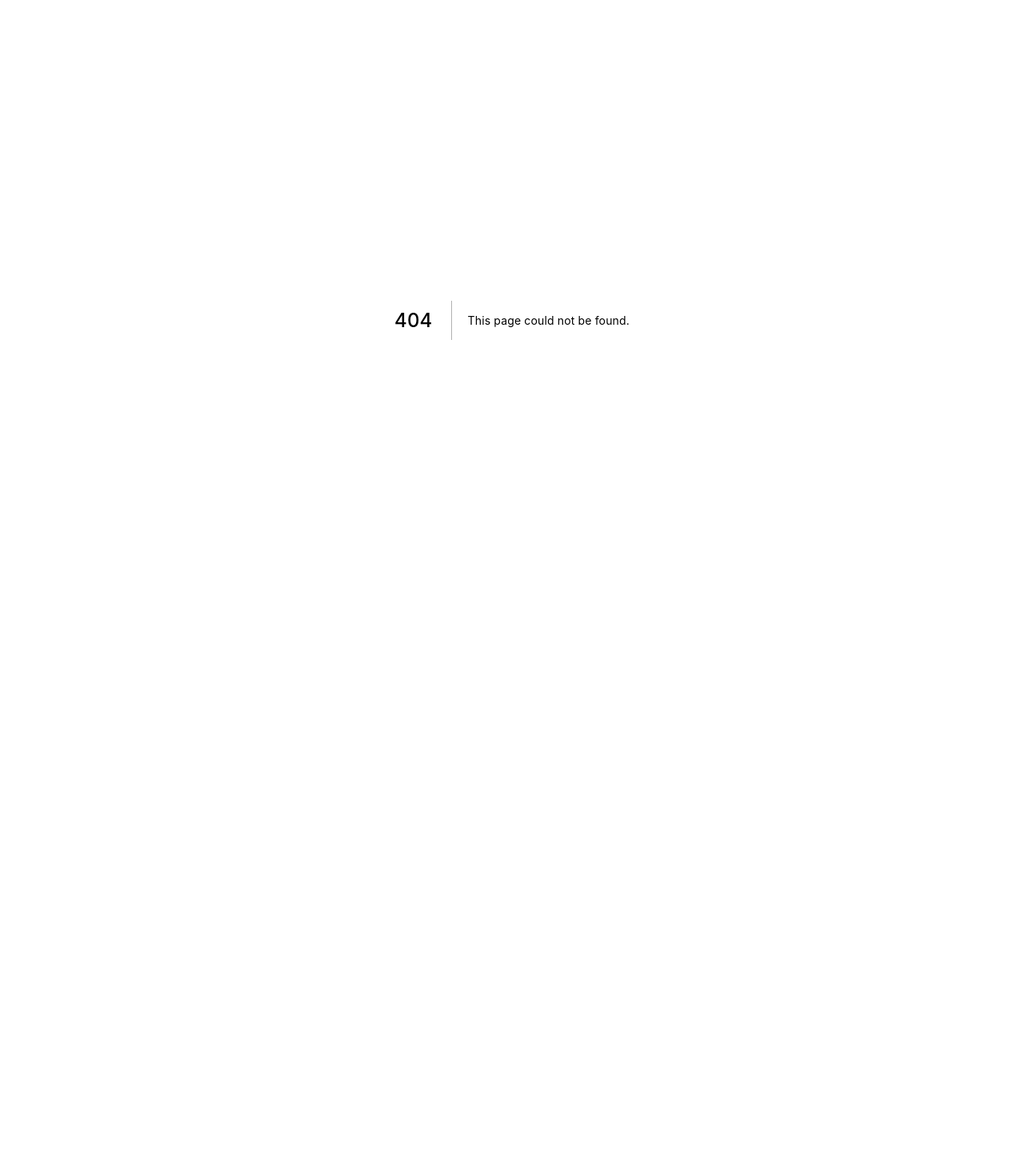
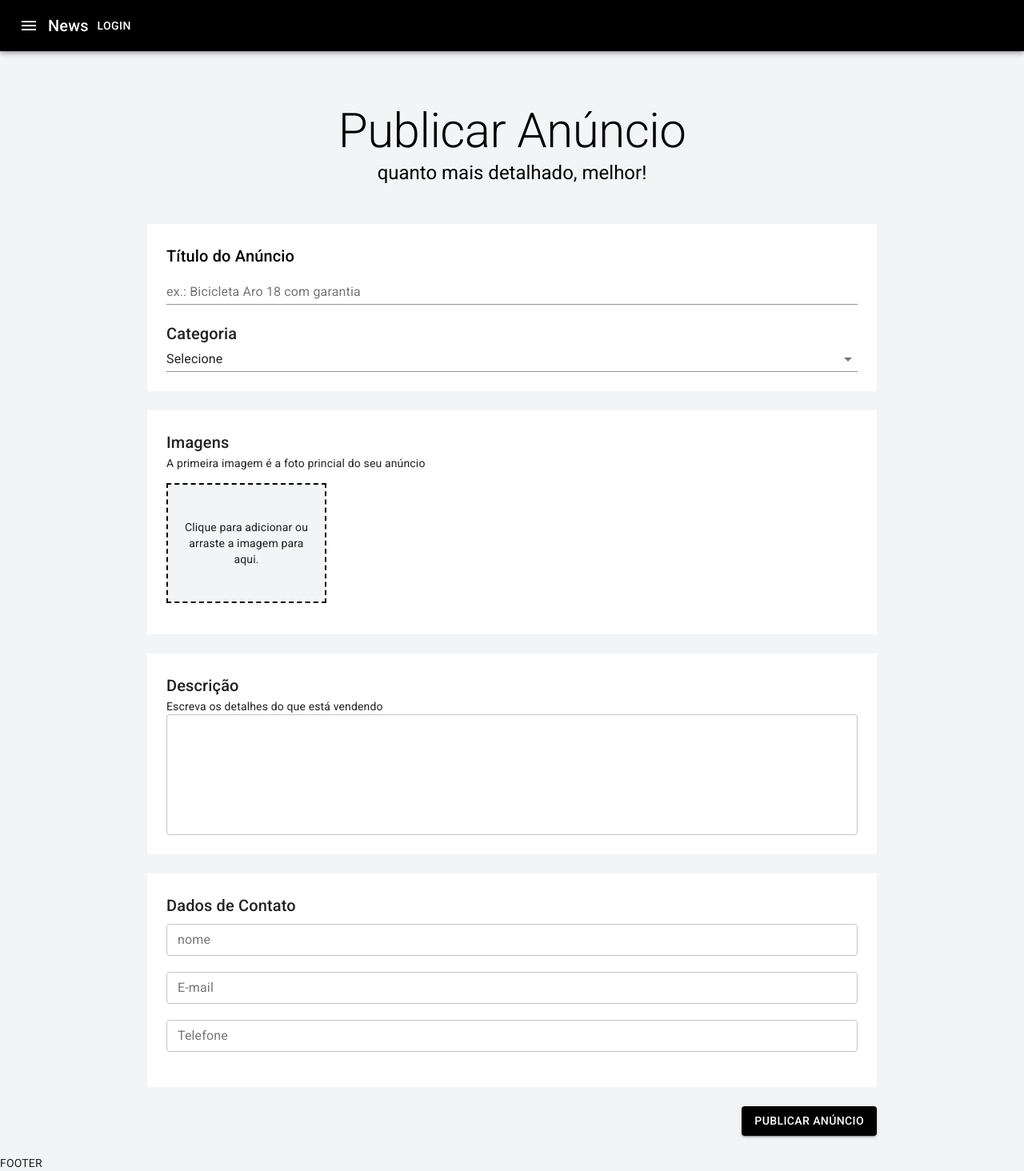
Before and after one commit to walterjrr/Anunx-Next-, a Next.js app: page /user/Publish in a window 1280 px wide. Before the commit this address had no page. Shown: the whole page at 80% size. Before the commit the page ends 800 px from the top, so only its background shows below. Built offline with nearby package versions, Linux system fonts and the light colour scheme.

Commit message:
adcionando feature de upload de imagens

```diff
--- a/package.json
+++ b/package.json
@@ -13,7 +13,8 @@
     "@material-ui/styles": "^4.11.4",
     "next": "12.0.7",
     "react": "17.0.2",
-    "react-dom": "17.0.2"
+    "react-dom": "17.0.2",
+    "react-dropzone": "^12.0.4"
   },
   "devDependencies": {
     "eslint": "8.4.0",
--- /dev/null
+++ b/pages/user/Publish.jsx
@@ -0,0 +1,265 @@
+import React, { useState } from 'react'
+
+import {
+    Container,
+    Typography,
+    Box,
+    TextField,
+    Select,
+    MenuItem,
+    Button,
+    IconButton,
+} from "@material-ui/core";
+import { makeStyles } from "@material-ui/core/styles";
+import { DeleteForever } from "@material-ui/icons";
+import { useDropzone } from 'react-dropzone'
+
+import TemplateDefault from "../../src/templates/Default";
+
+
+const useStyles = makeStyles((theme) => ({
+    mask: {},
+    mainImage: {},
+    container: {
+        padding: theme.spacing(8, 0, 6),
+    },
+    box: {
+        backgroundColor: theme.palette.background.white,
+        padding: theme.spacing(3),
+    },
+    boxContainer: {
+        paddingBottom: theme.spacing(3),
+    },
+    thumbsContainer: {
+        display: "flex",
+        marginTop: 15,
+        flexWrap: 'wrap',
+    },
+    dropzone: {
+        width: 200,
+        height: 150,
+        backgroundColor: theme.palette.background.default,
+        border: "2px dashed black",
+        display: "flex",
+        justifyContent: "center",
+        alignItems: "center",
+        textAlign: "center",
+        cursor: "pointer",
+        padding: 10,
+        margin: "0 15px 15px 0",
+    },
+    thumb: {
+        position: "relative",
+        width: 200,
+        height: 150,
+        backgroundSize: "cover",
+        margin: '0 15px 15px 0',
+        backgroundPosition: "center center",
+
+
+        "& $mainImage": {
+            backgroundColor: "blue",
+            padding: "6px 10px",
+            position: "absolute",
+            bottom: 0,
+            left: 0,
+        },
+
+        "&:hover": {
+            "& $mask": {
+                display: "flex",
+            },
+        },
+
+        "& $mask": {
+            display: "none",
+            justifyContent: "center",
+            alignItems: "center",
+            textAlign: "center",
+            backgroundColor: "rgba(0,0,0,0.7)",
+            height: "100%",
+            width: "100%",
+        },
+    },
+}));
+
+const Publish = () => {
+    const [files, setFiles] = useState([])
+    const { getRootProps, getInputProps } = useDropzone({
+        accept: 'image/*',
+        onDrop: (acceptedFile) => {
+            const newFiles = acceptedFile.map(file => {
+                return Object.assign(file, {
+                    preview: URL.createObjectURL(file)
+                })
+            })
+
+            setFiles([
+                ...files,
+                ...newFiles,
+            ])
+        }
+    })
+
+    const handleRemoveFile = fileName => {
+        const newFileState = files.filter(file => file.name !== fileName)
+        setFiles(newFileState)
+    }
+
+    const classes = useStyles();
+    return (
+        <TemplateDefault>
+            <Container maxWidth='sm' className={classes.container}>
+                <Typography component='h1' variant='h2' align='center' color='primary'>
+                    Publicar Anúncio
+                </Typography>
+
+                <Typography component='h5' variant='h5' align='center' color='primary'>
+                    quanto mais detalhado, melhor!
+                </Typography>
+            </Container>
+
+            <Container maxWidth='md' className={classes.boxContainer}>
+                <Box className={classes.box}>
+                    <Typography component='h6' variant='h6' color='primary'>
+                        Título do Anúncio
+                    </Typography>
+                    <TextField
+                        label='ex.: Bicicleta Aro 18 com garantia'
+                        size='small'
+                        fullWidth
+                    />
+                    <br />
+                    <br />
+                    <Typography component='h6' variant='h6' color='textPrimary'>
+                        Categoria
+                    </Typography>
+                    <Select
+                        native
+                        value=''
+                        fullWidth
+                        // onChange={handleChangeCategory}
+                        inputProps={{
+                            name: "age",
+                        }}
+                    >
+                        <option value=''>Selecione</option>
+                        <option value='Bebê e criança'>Bebê e criança</option>
+                        <option value='Agricultura'>Agricultura</option>
+                        <option value='Moda'>Moda</option>
+                        <option value='Carro, Moto e Barcos'>Carro, Moto e Barcos</option>
+                        <option value='Serviços'>Serviços</option>
+                        <option value='Lazer'>Lazer</option>
+                        <option value='Móveis, Casa e Jardim'>Móveis, Casa e Jardim</option>
+                        <option value='Imóveis'>Imóveis</option>
+                        <option value='Equipamentos e Ferramentas'>
+                            Equipamentos e Ferramentas
+                        </option>
+                        <option value='Celulares e Tablets'>Celulares e Tablets</option>
+                        <option value='Esportes'>Esportes</option>
+                        <option value='Tecnologia'>Tecnologia</option>
+                        <option value='Emprego'>Emprego</option>
+                        <option value='Outros'>Outros</option>
+                    </Select>
+                </Box>
+            </Container>
+
+            <Container maxWidth='md' className={classes.boxContainer}>
+                <Box className={classes.box}>
+                    <Typography component='h6' variant='h6' color='textPrimary'>
+                        Imagens
+                    </Typography>
+                    <Typography component='div' variant='body2' color='textPrimary'>
+                        A primeira imagem é a foto princial do seu anúncio
+                    </Typography>
+
+
+                    <Box className={classes.thumbsContainer}>
+                        <Box className={classes.dropzone} {...getRootProps()}>
+                            <input {...getInputProps()} />
+                            <Typography variant='body2' color='textPrimary'>
+                                Clique para adicionar ou arraste a imagem para aqui.
+                            </Typography>
+                        </Box>
+                        {
+                            files.map((file, index) => (
+                                <Box
+                                    key={file.name}
+                                    className={classes.thumb}
+                                    style={{
+                                        backgroundImage: `url(${file.preview})`,
+                                    }}
+                                >
+                                    {
+                                        index === 0
+                                        ?   <Box className={classes.mainImage}>
+                                                <Typography variant='body2' color='secondary'>
+                                                Principal
+                                                </Typography>
+                                            </Box>
+                                        : null
+                                    }
+
+                                    <Box className={classes.mask}>
+                                        <IconButton color='secondary' onClick={() => handleRemoveFile(file.name)}>
+                                            <DeleteForever fontSize='large' />
+                                        </IconButton>
+                                    </Box>
+                                </Box>
+                            ))
+                        }
+
+                    </Box>
+                </Box>
+            </Container>
+
+            <Container maxWidth='md' className={classes.boxContainer}>
+                <Box className={classes.box}>
+                    <Typography component='h6' variant='h6' color='textPrimary'>
+                        Descrição
+                    </Typography>
+                    <Typography component='div' variant='body2' color='textPrimary'>
+                        Escreva os detalhes do que está vendendo
+                    </Typography>
+                    <TextField multiline rows={6} variant='outlined' fullWidth />
+                </Box>
+            </Container>
+
+            <Container maxWidth='md' className={classes.boxContainer}>
+                <Box className={classes.box}>
+                    <Typography
+                        component='h6'
+                        variant='h6'
+                        color='textPrimary'
+                        gutterBottom
+                    >
+                        Dados de Contato
+                    </Typography>
+                    <TextField label='nome' size='small' variant='outlined' fullWidth />
+                    <br />
+                    <br />
+                    <TextField label='E-mail' size='small' variant='outlined' fullWidth />
+                    <br />
+                    <br />
+                    <TextField
+                        label='Telefone'
+                        size='small'
+                        variant='outlined'
+                        fullWidth
+                    />
+                    <br />
+                    <br />
+                </Box>
+            </Container>
+
+            <Container maxWidth='md' className={classes.boxContainer}>
+                <Box textAlign='right'>
+                    <Button variant='contained' color='primary'>
+                        Publicar Anúncio
+                    </Button>
+                </Box>
+            </Container>
+        </TemplateDefault>
+    );
+};
+export default Publish;
--- a/src/theme.js
+++ b/src/theme.js
@@ -4,6 +4,13 @@ const theme = createTheme({
   palette: {
     primary: {
       main: "#000000",
+    },
+    secondary: {
+      main: "#ffff",
+    },
+    background: {
+      default: "rgb(242, 244,245)",
+      white: "#ffff"
     }
   }
 })
```
Also changed, not shown: 1 other file (tests, documents, lock files or other folders).
